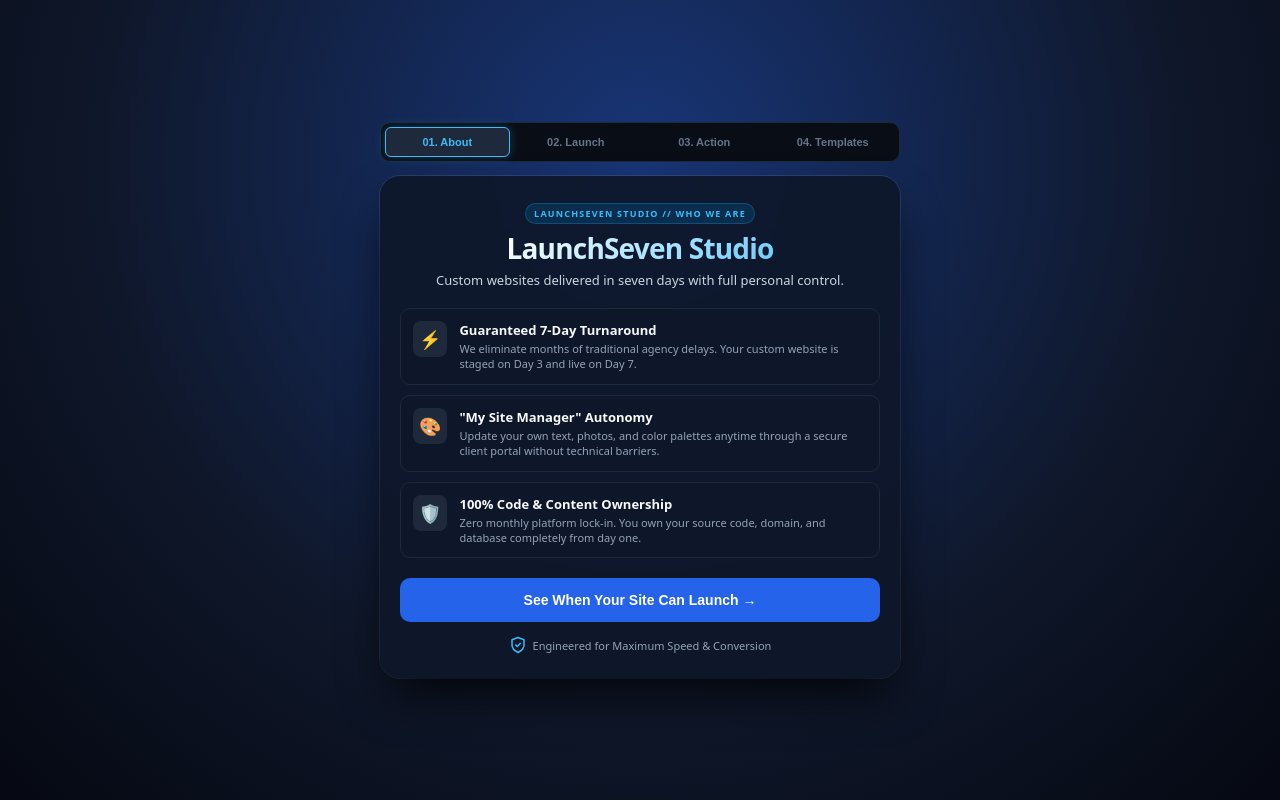
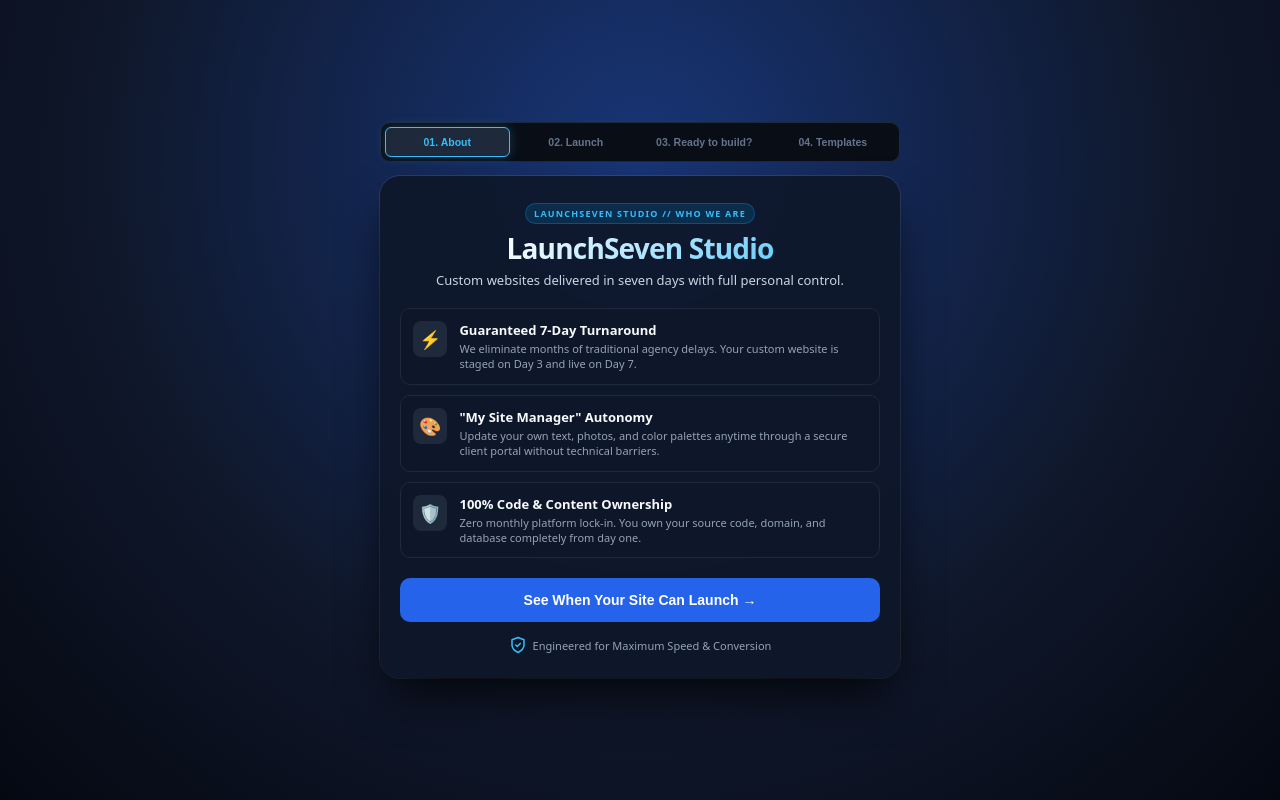
Before and after one commit to rsv-op/DarKitOS, a Next.js app: page / in a window 1280 px wide. Built offline with nearby package versions, Linux system fonts and the light colour scheme.

Commit message:
Update page.js

```diff
--- a/app/page.js
+++ b/app/page.js
@@ -73,15 +73,15 @@ const Icons = {
 };
 
 export default function LaunchSevenApp() {
-  // Navigation: 1 = About, 2 = Date & Timeline, 3 = Action Hub, 4 = Templates Gallery
+  // Navigation: 1 = About, 2 = Launch, 3 = Ready to build?, 4 = Templates
   const [navPage, setNavPage] = useState(1);
   const [activeCategory, setActiveCategory] = useState('B2B & Professional');
-  const [selectedTemplate, setSelectedTemplate] = useState(null); // When set, loads full Template Detail Page
-  const [previewDevice, setPreviewDevice] = useState('desktop'); // desktop | tablet | mobile
+  const [selectedTemplate, setSelectedTemplate] = useState(null);
+  const [previewDevice, setPreviewDevice] = useState('desktop');
   const [deliveryDate, setDeliveryDate] = useState('');
   const [shareNotice, setShareNotice] = useState(false);
 
-  // Sub-views from Action Hub
+  // Sub-views from Ready to build? page
   const [subView, setSubView] = useState(null); // 'pricing' | 'creator' | 'questionnaire'
   const [step, setStep] = useState(1);
   const [selectedTier, setSelectedTier] = useState('Growth Engine');
@@ -963,7 +963,7 @@ export default function LaunchSevenApp() {
     <main style={{ ...styles.container, background: getAmbientBackground() }}>
       <div style={{ width: '100%', maxWidth: navPage === 4 ? '1040px' : '520px', display: 'flex', flexDirection: 'column', gap: '14px' }}>
 
-        {/* REFINED 4-COLUMN PAGES BAR (Zero Text Slip / Overflow Fix) */}
+        {/* REFINED 4-COLUMN PAGES BAR WITH '03. Ready to build?' */}
         <div style={styles.stepProgressRow}>
           <button style={navPage === 1 ? styles.stepBtnActive : styles.stepBtn} onClick={() => setNavPage(1)}>
             01. About
@@ -972,7 +972,7 @@ export default function LaunchSevenApp() {
             02. Launch
           </button>
           <button style={navPage === 3 ? styles.stepBtnActive : styles.stepBtn} onClick={() => setNavPage(3)}>
-            03. Action
+            03. Ready to build?
           </button>
           <button style={navPage === 4 ? styles.stepBtnActive : styles.stepBtn} onClick={() => setNavPage(4)}>
             04. Templates
@@ -1109,14 +1109,14 @@ export default function LaunchSevenApp() {
         )}
 
         {/* ========================================================= */}
-        {/* PAGE 3: ACTION BUTTONS HUB                                */}
+        {/* PAGE 3: READY TO BUILD? (RENAMED)                          */}
         {/* ========================================================= */}
         {navPage === 3 && (
           <div style={styles.cardRelative}>
             <div style={{ textAlign: 'center', marginBottom: '18px' }}>
-              <span style={styles.launchReadyPill}>ACTION HUB // START YOUR SPRINT</span>
-              <h2 style={{ ...styles.title, marginTop: '6px' }}>Ready to Go Live?</h2>
-              <p style={styles.brandSubheading}>Select an action below to begin your project journey.</p>
+              <span style={styles.launchReadyPill}>PHASE 03 // ACTION HUB</span>
+              <h2 style={{ ...styles.title, marginTop: '6px' }}>Ready to build?</h2>
+              <p style={styles.brandSubheading}>Select an option below to kick off your guaranteed 7-day development cycle.</p>
             </div>
 
             <div style={styles.buttonGroup}>
@@ -1236,7 +1236,7 @@ export default function LaunchSevenApp() {
                 Ready to Build? Start Intake Form →
               </button>
               <button style={{ ...styles.secondaryBtn, width: 'auto', padding: '0 20px' }} onClick={() => setNavPage(3)}>
-                Back to Action Hub
+                Back to Ready to build?
               </button>
             </div>
           </div>
@@ -1253,7 +1253,7 @@ const styles = {
   cardRelative: { position: 'relative', zIndex: 4, backgroundColor: 'rgba(15, 23, 42, 0.92)', backdropFilter: 'blur(24px)', WebkitBackdropFilter: 'blur(24px)', width: '100%', borderRadius: '20px', padding: '24px 20px', color: '#f8fafc', boxShadow: '0 25px 50px -12px rgba(0,0,0,0.85), 0 0 0 1px rgba(255,255,255,0.1)', boxSizing: 'border-box' },
   card: { position: 'relative', zIndex: 4, backgroundColor: '#1e293b', width: '100%', maxWidth: '440px', borderRadius: '16px', padding: '24px', color: '#f8fafc', boxShadow: '0 15px 35px rgba(0,0,0,0.6)', boxSizing: 'border-box' },
 
-  // REFINED 4-COLUMN PAGES BAR (Zero Text Slip / Overflow Fix)
+  // ZERO-SLIP 4-COLUMN PAGES BAR WITH CLEAN FONT SCALING
   stepProgressRow: {
     display: 'grid',
     gridTemplateColumns: 'repeat(4, 1fr)',
@@ -1271,7 +1271,7 @@ const styles = {
     color: '#64748b',
     border: '1px solid transparent',
     borderRadius: '6px',
-    fontSize: '11px',
+    fontSize: '10.5px',
     fontWeight: '600',
     cursor: 'pointer',
     textAlign: 'center',
@@ -1287,7 +1287,7 @@ const styles = {
     color: '#38bdf8',
     border: '1px solid #38bdf8',
     borderRadius: '6px',
-    fontSize: '11px',
+    fontSize: '10.5px',
     fontWeight: '700',
     cursor: 'pointer',
     textAlign: 'center',
```
